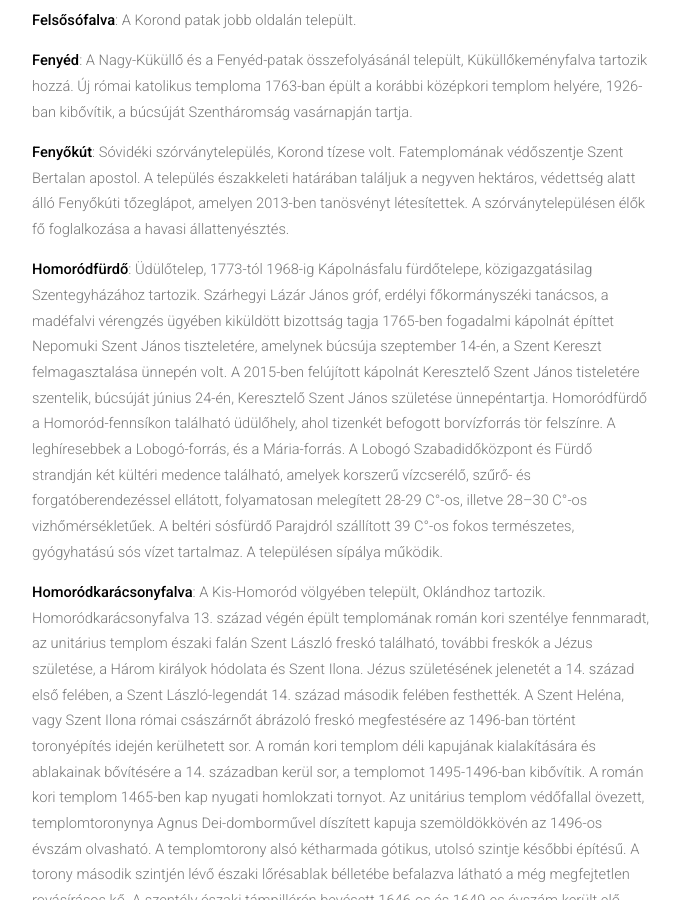
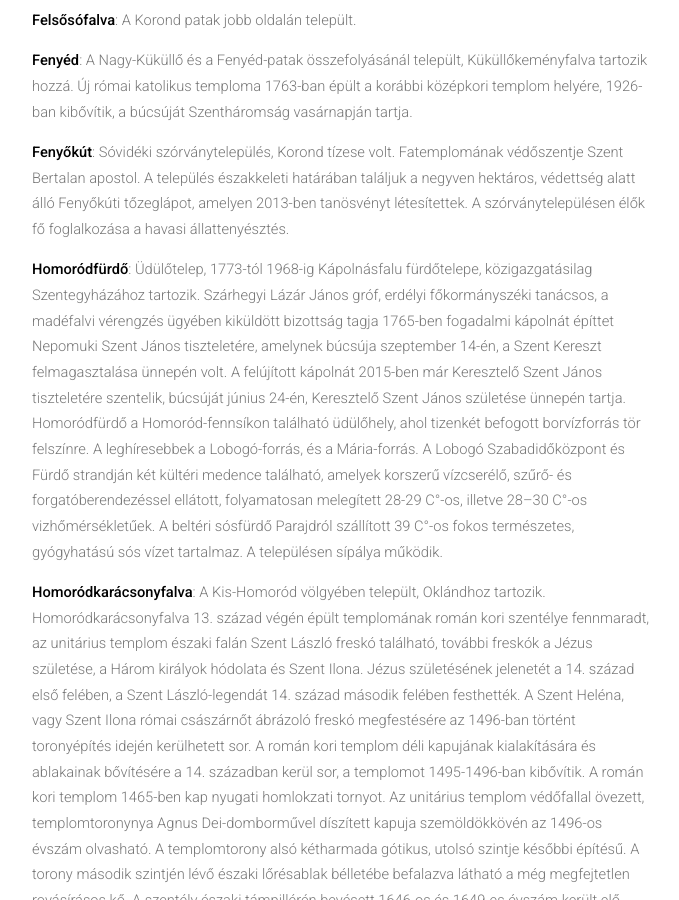
Before and after one commit to siculia/siculia.github.io, a Jekyll site: the page built from siculia-udvarhelyszek.html, in a window 1280 px wide and 900 px high, scrolled down 4266 px. Shown: the whole window, without its empty margins (128-807 px from the left). Built offline with Jekyll 4.4.1, drawn with Linux system fonts in a browser that asks for light colours; nearby versions of some CDN libraries; library files that are not in the unit come from our copies.

Commit message:
Homoródfürdő++

```diff
--- a/siculia-udvarhelyszek.html
+++ b/siculia-udvarhelyszek.html
@@ -90,7 +90,7 @@ layout: default
 							<p style="text-align: left;"><b>Felsősófalva</b>: A Korond patak jobb oldalán települt.</p>
 							<p style="text-align: left;"><b>Fenyéd</b>: A Nagy-Küküllő és a Fenyéd-patak összefolyásánál települt, Küküllőkeményfalva tartozik hozzá. Új római katolikus temploma 1763-ban épült a korábbi középkori templom helyére, 1926-ban kibővítik, a búcsúját Szentháromság vasárnapján tartja.
 							<p style="text-align: left;"><b>Fenyőkút</b>: Sóvidéki szórványtelepülés, Korond tízese volt. Fatemplomának védőszentje Szent Bertalan apostol. A település északkeleti határában találjuk a negyven hektáros, védettség alatt álló Fenyőkúti tőzeglápot, amelyen 2013-ben tanösvényt létesítettek. A szórványtelepülésen élők fő foglalkozása a havasi állattenyésztés.</p>
-							<p style="text-align: left;"><b>Homoródfürdő</b>: Üdülőtelep, 1773-tól 1968-ig Kápolnásfalu fürdőtelepe, közigazgatásilag Szentegyházához tartozik. Szárhegyi Lázár János gróf, erdélyi főkormányszéki tanácsos, a madéfalvi vérengzés ügyében kiküldött bizottság tagja 1765-ben fogadalmi kápolnát építtet Nepomuki Szent János tiszteletére, amelynek búcsúja szeptember 14-én, a Szent Kereszt felmagasztalása ünnepén volt. A 2015-ben felújított kápolnát Keresztelő Szent János tisteletére szentelik, búcsúját június 24-én, Keresztelő Szent János születése ünnepéntartja. Homoródfürdő a Homoród-fennsíkon található üdülőhely, ahol tizenkét befogott borvízforrás tör felszínre. A leghíresebbek a Lobogó-forrás, és a Mária-forrás. A Lobogó Szabadidőközpont és Fürdő strandján két kültéri medence található, amelyek korszerű vízcserélő, szűrő- és forgatóberendezéssel ellátott, folyamatosan melegített 28-29 C°-os, illetve 28–30 C°-os vizhőmérsékletűek.  A beltéri sósfürdő Parajdról szállított 39 C°-os fokos természetes, gyógyhatású sós vízet tartalmaz. A településen sípálya működik.</p>
+							<p style="text-align: left;"><b>Homoródfürdő</b>: Üdülőtelep, 1773-tól 1968-ig Kápolnásfalu fürdőtelepe, közigazgatásilag Szentegyházához tartozik. Szárhegyi Lázár János gróf, erdélyi főkormányszéki tanácsos, a madéfalvi vérengzés ügyében kiküldött bizottság tagja 1765-ben fogadalmi kápolnát építtet Nepomuki Szent János tiszteletére, amelynek búcsúja szeptember 14-én, a Szent Kereszt felmagasztalása ünnepén volt. A felújított kápolnát 2015-ben már Keresztelő Szent János tiszteletére szentelik, búcsúját június 24-én, Keresztelő Szent János születése ünnepén tartja. Homoródfürdő a Homoród-fennsíkon található üdülőhely, ahol tizenkét befogott borvízforrás tör felszínre. A leghíresebbek a Lobogó-forrás, és a Mária-forrás. A Lobogó Szabadidőközpont és Fürdő strandján két kültéri medence található, amelyek korszerű vízcserélő, szűrő- és forgatóberendezéssel ellátott, folyamatosan melegített 28-29 C°-os, illetve 28–30 C°-os vizhőmérsékletűek.  A beltéri sósfürdő Parajdról szállított 39 C°-os fokos természetes, gyógyhatású sós vízet tartalmaz. A településen sípálya működik.</p>
 							<p style="text-align: left;"><b>Homoródkarácsonyfalva</b>: A Kis-Homoród völgyében települt, Oklándhoz tartozik. Homoródkarácsonyfalva 13. század végén épült templomának román kori szentélye fennmaradt, az unitárius templom északi falán Szent László freskó található, további freskók a Jézus születése, a Három királyok hódolata és Szent Ilona. Jézus születésének jelenetét a 14. század első felében, a Szent László-legendát 14. század második felében festhették. A Szent Heléna, vagy Szent Ilona római császárnőt ábrázoló freskó megfestésére az 1496-ban történt toronyépítés idején kerülhetett sor. A román kori templom déli kapujának kialakítására és ablakainak bővítésére a 14. században kerül sor, a templomot 1495-1496-ban kibővítik. A román kori templom 1465-ben kap nyugati homlokzati tornyot. Az unitárius templom védőfallal övezett, templomtoronynya Agnus Dei-domborművel díszített kapuja szemöldökkövén az 1496-os évszám olvasható. A templomtorony alsó kétharmada gótikus, utolsó szintje későbbi építésű. A torony második szintjén lévő északi lőrésablak bélletébe befalazva látható a még megfejtetlen rovásírásos kő. A szentély északi támpillérén bevésett 1646-os és 1649-es évszám került elő, kazettás mennyezetét 1752-ben készítik, a szószékkorona és az úrasztala 1798-ban készült el. A katolikusok temploma 1783-ban készült el, a búcsúját július 2-án, Sarlós Boldogasszony napján tartja. A görög-katolikusok temploma 1880-ban készült el.</p>
 							<p style="text-align: left;"><b>Kadicsfalva</b>: Székelyudvarhely városrésze, előtte önálló falu. Sükösd János vikárius Kadicsfalvát és Bethlenfalvát 1659-ben a székelyudvarhelyi egyházhoz csatolja, 1667-ig Székelyszenttamás filiája. A Kápolnakert nevű helyen állt régi kápolnáját Szent Anna tiszteletére szentelték, 1755-ben az székelyudvarhelyi egyház alá rendelik. A római katolikus templomot 1778–1780-közt építették fel, 1780-ben Szent Anna tiszteletére szentelik, 1802-ben plébánia rangra emelkedik, 1910-től Bethlenfalva filiával. A Szent Anna és Joákim plébánia a XV. Székelyudvarhelyi főesperesi kerület alá tartozik.</p>
 							<p style="text-align: left;"><b>Kápolnásfalu</b>: A Nagy-Homoród és Kis-Homoród folyók vízválasztóján, oláhfalvi Lázon települt, 1899-ig Kápolnásoláhfalu, majd Kisoláhfalu néven szerepelt, közigazgatásilag 1968-ig Homoródfürdő tartozott hozzá. A Hargita hegy Kereszthegy csúcsa alatt, a Kápolna bérce nevű helyen 1622-ben Szent Péter és Pál tiszteletére szentelt kápolna állt, amelynek 1643. augusztus 29-én VIII. Orbán pápa Szent Péter és Szent Pál tiszteletére búcsút engedélyez.  A település keleti határában 1710-ben épített új kápolna áll. XII. Kelemen pápa 1721. május 13-án a kápolnásfalvi új kápolna javára Szent Péter és Pál búcsút engedélyez. Római katolikus temploma 1797 és 1800 között épült, a kápolnásfalusi plébánia 1837-38-ban, Szentegyházas(oláh)falutól leszakadva válik önállóvá és Szent Péter és Szent Pál plébánia néven, a XV. székelyudvarhelyi főesperesi kerülethez tartozik. A temetői kis kápolna 1844-45-ben épült, a Szent Kereszt felmagasztalására szentetik. A település főként fakitermelésből, fakereskedelemből él.</p>
```
